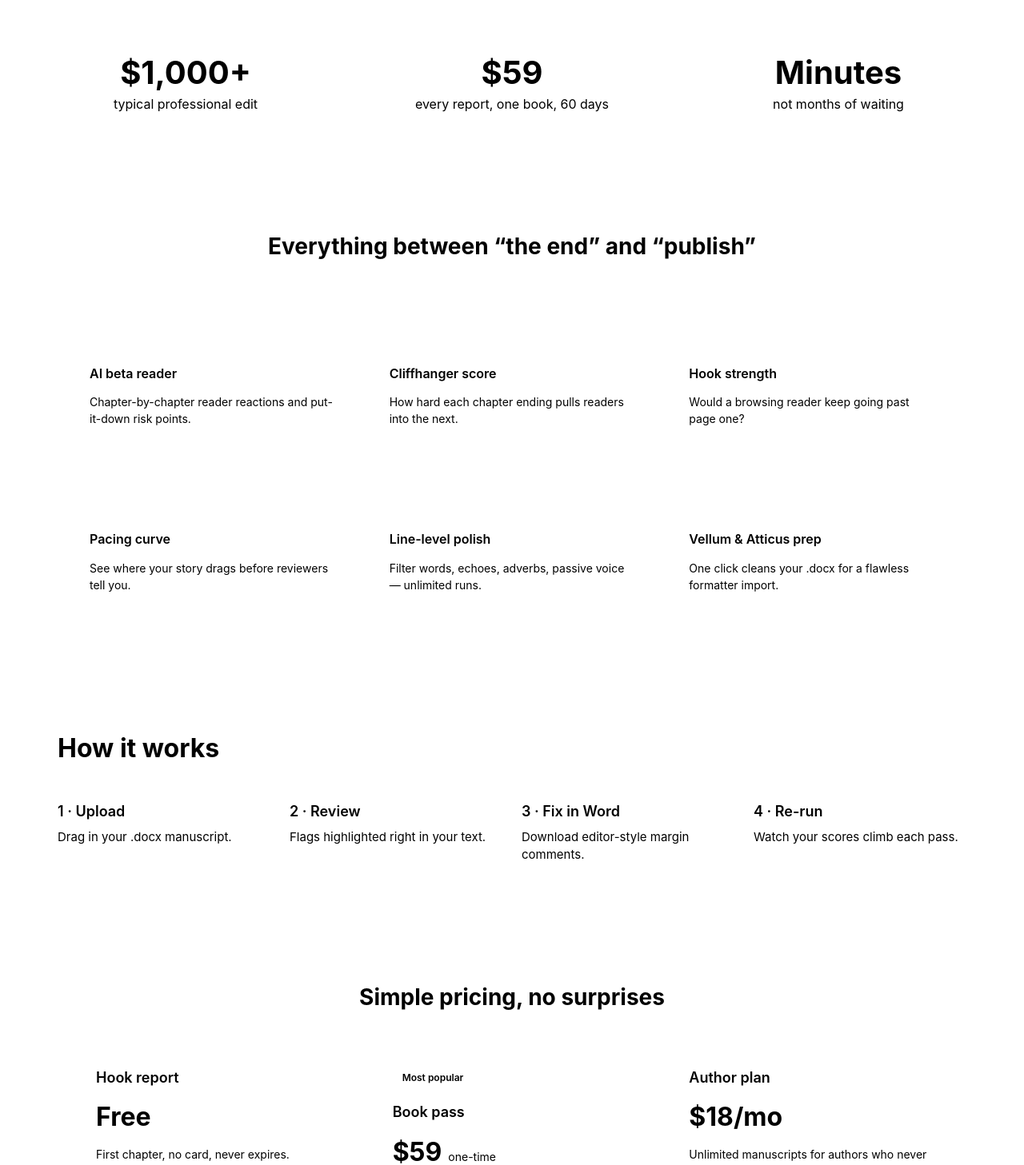
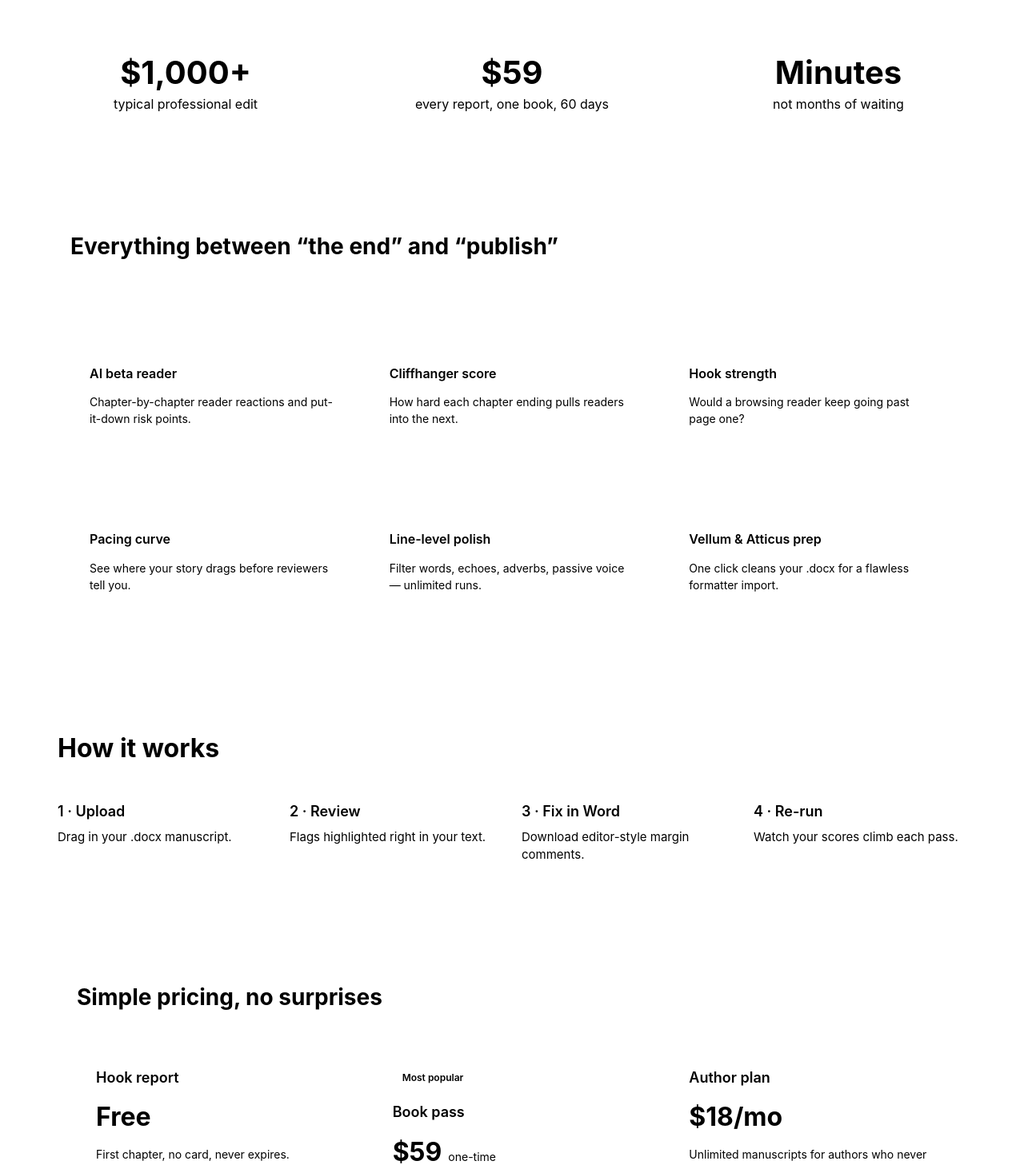
Before and after one commit to dave-norris/StoryAuditor, a Next.js app: page / in a window 1280 px wide. Shown: the part 607-2064 px from the top of the page at 80% size. Built offline with nearby package versions, Linux system fonts and the light colour scheme.

Commit message:
corect css

```diff
--- a/app/components/landing/FeatureGrid.module.css
+++ b/app/components/landing/FeatureGrid.module.css
@@ -8,7 +8,7 @@
   font-size: 1.75rem;
   font-weight: 700;
   color: var(--ink);
-  text-align: center;
+  text-align: left;
   margin: 0 0 2.5rem;
 }
 
--- a/app/components/landing/PricingTiers.module.css
+++ b/app/components/landing/PricingTiers.module.css
@@ -8,7 +8,7 @@
   font-size: 1.75rem;
   font-weight: 700;
   color: var(--ink);
-  text-align: center;
+  text-align: left;
   margin: 0 0 2.5rem;
 }
 
--- a/app/components/landing/StatStrip.module.css
+++ b/app/components/landing/StatStrip.module.css
@@ -1,6 +1,5 @@
 .section {
   padding: 2rem 1rem;
-  background: var(--brand-tint);
 }
 
 .strip {
```
